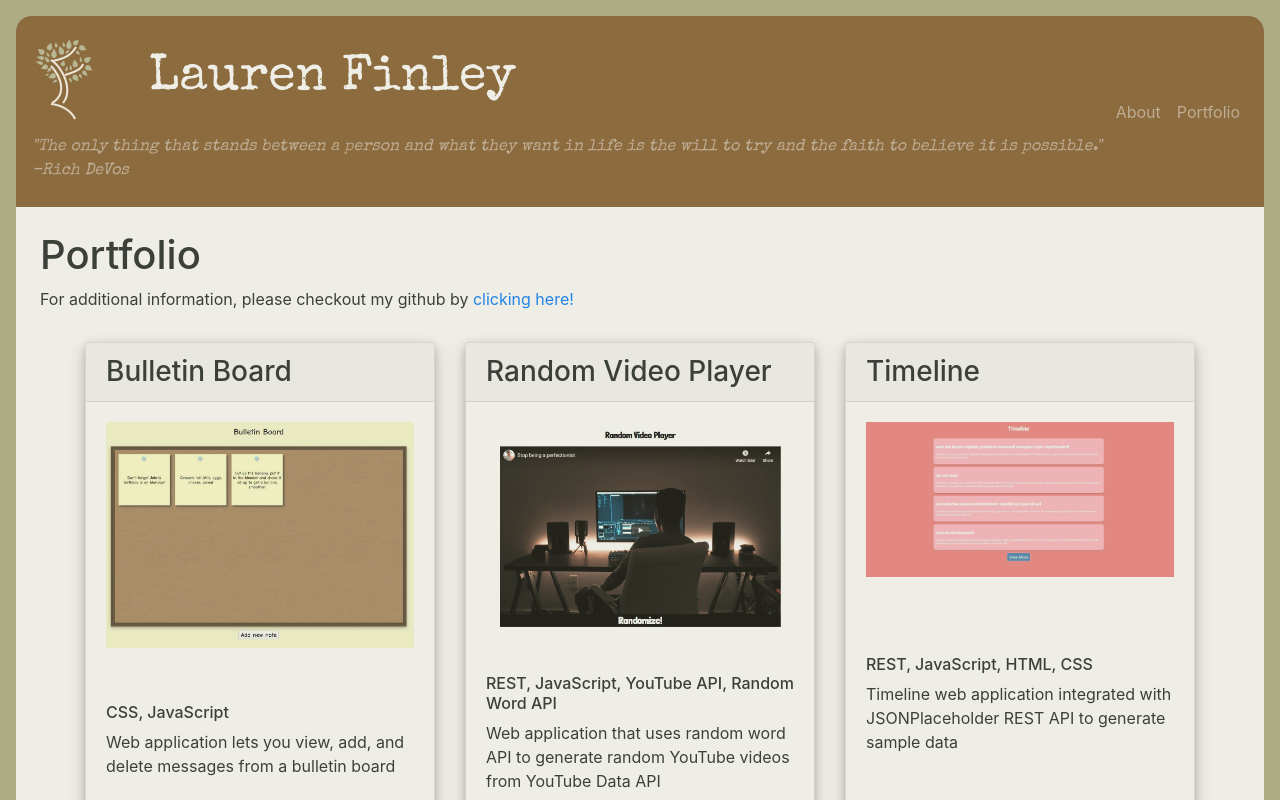
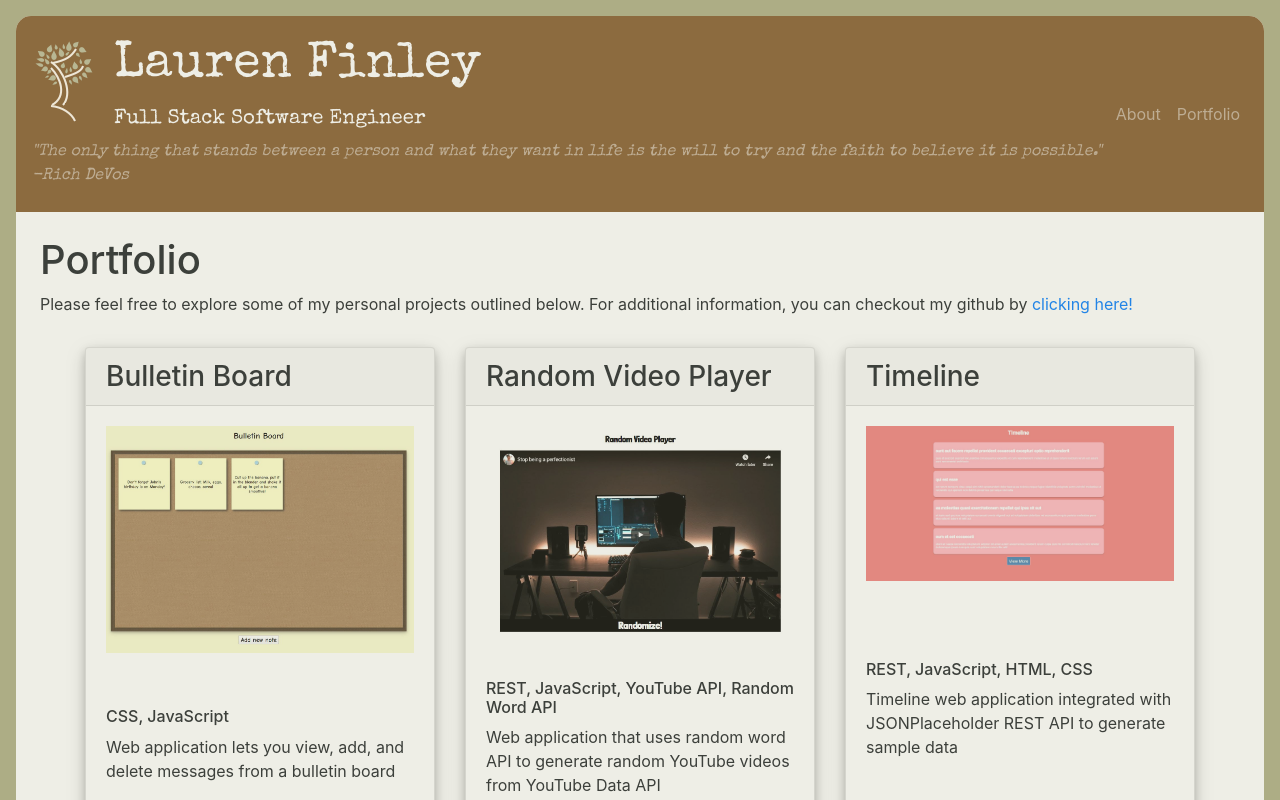
Before and after one commit to laurenoutloud/laurenoutloud.github.io, a React (Vite) app: page / in a window 1280 px wide. Shown: the top 800 px of the page. Built offline with nearby package versions, Linux system fonts and the light colour scheme.

Commit message:
add position to navbar and update portfolio blurb

```diff
--- a/src/components/NavigationBar.js
+++ b/src/components/NavigationBar.js
@@ -2,8 +2,7 @@ import React from "react";
 import { Link } from "react-router-dom";
 import { Navbar, NavbarBrand, Nav, NavItem, NavLink, NavbarToggler, Collapse } from "reactstrap";
 import "../css/NavigationBar.css";
-import logo from "../images/logo.png";
-import logo2 from "../images/logo2.png";
+import logo2 from "../images/logo3.png";
 
 class NavigationBar extends React.Component {
   constructor(props) {
@@ -26,7 +25,10 @@ class NavigationBar extends React.Component {
           <NavbarBrand tag={Link} to="/">
             <div className="brandContent">
               <img src={logo2} alt="logo" />
-              Lauren Finley
+              <div className="test">
+                <div className="title">Lauren Finley</div>
+                <div className="position">Full Stack Software Engineer</div>
+              </div>
             </div>
           </NavbarBrand>
           <p>
--- a/src/css/NavigationBar.css
+++ b/src/css/NavigationBar.css
@@ -8,12 +8,20 @@
 }
 
 .brandContent {
-    font-size: 6.25vmin;
-    color: white;
     display: flex;
     align-items: center;
     flex-wrap: wrap;
     font-family: 'Special Elite', cursive;
+}
+
+.brandContent .title {
+    font-size: 6.25vmin;
+    color: white;
+    padding: 0;
+}
+
+.brandContent .position {
+    font-size: calc(14px + 0.5vw);
 }
 
 .navbar p {
--- a/src/routes/Projects.js
+++ b/src/routes/Projects.js
@@ -8,7 +8,8 @@ class Projects extends React.Component {
       <div className="projects">
         <h1>Portfolio</h1>
         <p>
-          For additional information, please checkout my github by{" "}
+          Please feel free to explore some of my personal projects outlined below.
+          For additional information, you can checkout my github by{" "}
           <a href="https://github.com/laurenoutloud" target="_blank">
             clicking here!
           </a>
--- a/src/utils/projectUtils.js
+++ b/src/utils/projectUtils.js
@@ -11,7 +11,7 @@ function getDocumentationLink(link) {
 
 function getLiveLink(link) {
   if (link) {
-    return (<Button color="success" href={link} target="_blank">Live</Button>);
+    return (<Button color="success" href={link} target="_blank">Explore</Button>);
   }
 }
 
```
Also changed, not shown: src/images/logo3.png (added).
